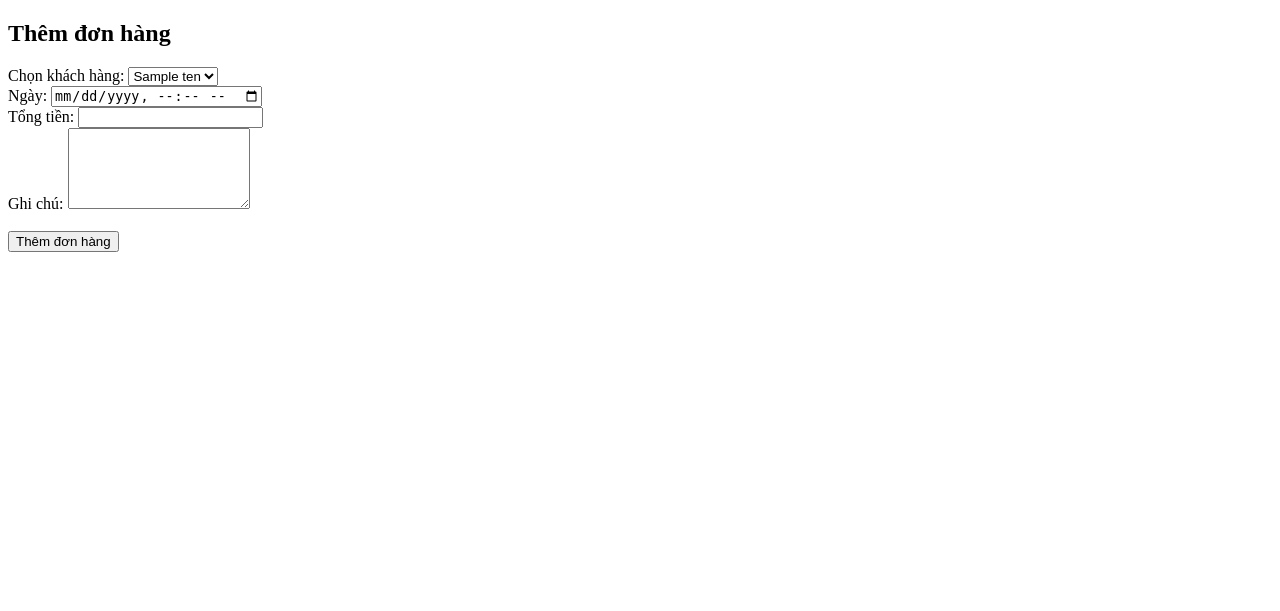
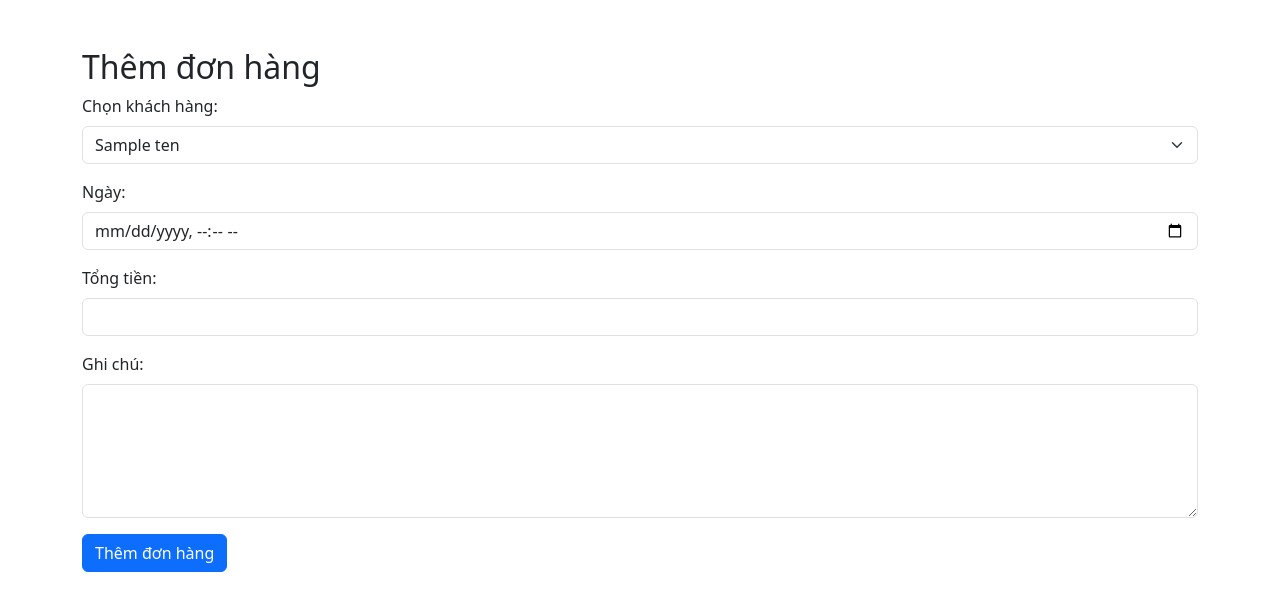
Before and after one commit to bin2aa/PhoneStore, a PHP site: template admin/view/addOrder.php in a window 1280 px wide. Shown: the top 611 px of the page. Run offline with PHP 8.4, Linux system fonts and the light colour scheme; the template is opened without the code that fills it: most values are stand-ins (such as "Sample title", 1, 10 or a date in 2020).

Commit message:
Update addOrder.php

```diff
--- a/admin/view/addOrder.php
+++ b/admin/view/addOrder.php
@@ -1,5 +1,5 @@
 <?php
-// Mã PHP ở đây
+// PHP code here
 ?>
 <!DOCTYPE html>
 <html lang="vi">
@@ -8,37 +8,51 @@
     <meta charset="UTF-8">
     <meta name="viewport" content="width=device-width, initial-scale=1.0">
     <title>Thêm đơn hàng</title>
+    <!-- Bootstrap CSS -->
+    <link href="https://cdn.jsdelivr.net/npm/bootstrap@5.3.0-alpha1/dist/css/bootstrap.min.css" rel="stylesheet" integrity="sha384-vkA4tf+gfRnJlz9+L0V5kiYcG7Bi4JF3x04fX5uU5fWVJ+u9PwIZgecokFm5P1C5" crossorigin="anonymous">
 </head>
 
 <body>
+    <div class="container mt-5">
         <div class="addOrder">
             <h2>Thêm đơn hàng</h2>
 
             <form class="orderSubmitAdd" action="index.php?ctrl=orderController&action=addOrder" method="post">
 
-            <label for="id_khach_hang">Chọn khách hàng:</label>
-            <select name="id_khach_hang" required>
+                <div class="mb-3">
+                    <label for="id_khach_hang" class="form-label">Chọn khách hàng:</label>
+                    <select name="id_khach_hang" class="form-select" required>
                         <?php
                         foreach ($customers as $customer) {
                             echo '<option value="' . $customer['id'] . '">' . $customer['ten'] . '</option>';
                         }
                         ?>
-            </select><br>
+                    </select>
+                </div>
 
-            <label for="ngay">Ngày:</label>
-            <input type="datetime-local" name="ngay" required><br>
+                <div class="mb-3">
+                    <label for="ngay" class="form-label">Ngày:</label>
+                    <input type="datetime-local" name="ngay" class="form-control" required>
+                </div>
 
-            <label for="tong_tien">Tổng tiền:</label>
-            <input type="number" name="tong_tien" required><br>
+                <div class="mb-3">
+                    <label for="tong_tien" class="form-label">Tổng tiền:</label>
+                    <input type="number" name="tong_tien" class="form-control" required>
+                </div>
 
-            <label for="ghi_chu">Ghi chú:</label>
-            <textarea name="ghi_chu" rows="5"></textarea><br><br>
+                <div class="mb-3">
+                    <label for="ghi_chu" class="form-label">Ghi chú:</label>
+                    <textarea name="ghi_chu" class="form-control" rows="5"></textarea>
+                </div>
 
                 <input type="hidden" name="tinh_trang">
 
-            <button type="submit">Thêm đơn hàng</button>
+                <button type="submit" class="btn btn-primary">Thêm đơn hàng</button>
             </form>
         </div>
+    </div>
+    <!-- Bootstrap Bundle with Popper -->
+    <script src="https://cdn.jsdelivr.net/npm/bootstrap@5.3.0-alpha1/dist/js/bootstrap.bundle.min.js" integrity="sha384-NV2DWb1Wti8OY8T4O8wc4OJ1sGJ/Ocp3kiS8BRceP8OVR0sN3gkNDISPDgaFwhB3" crossorigin="anonymous"></script>
 </body>
 
 </html>
```
Lines whose indentation alone changed are shown as unchanged.
